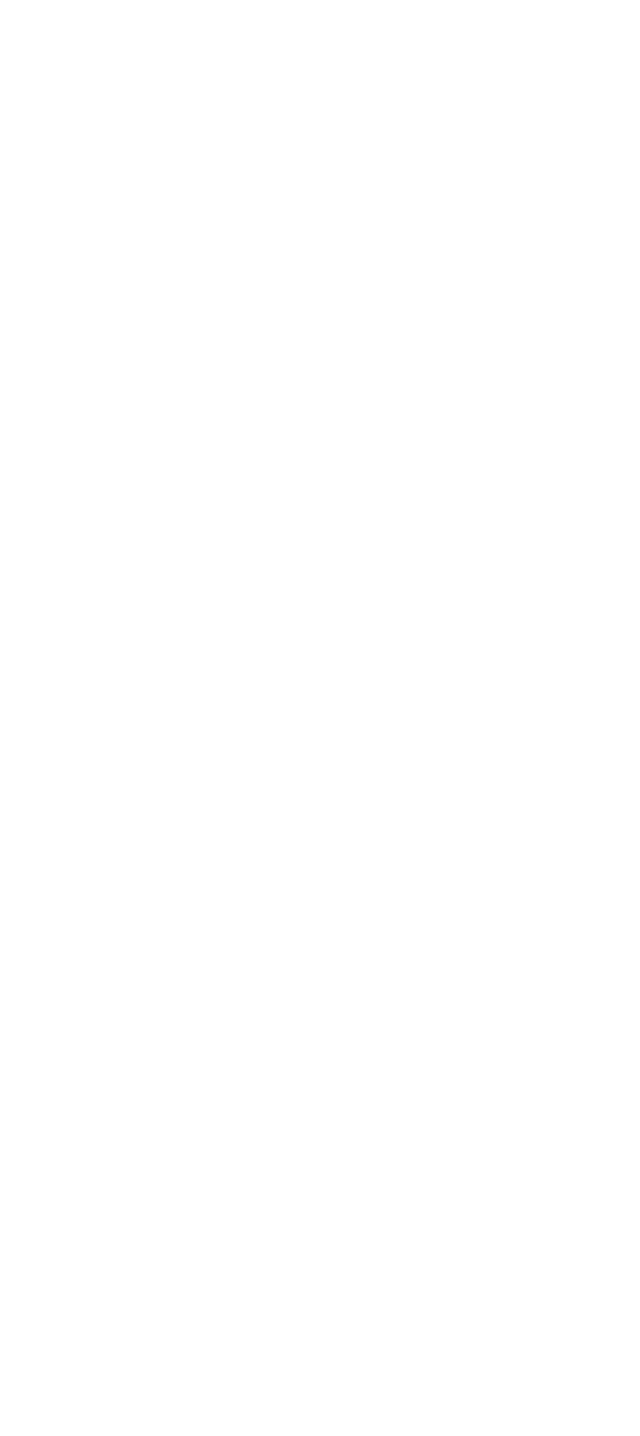
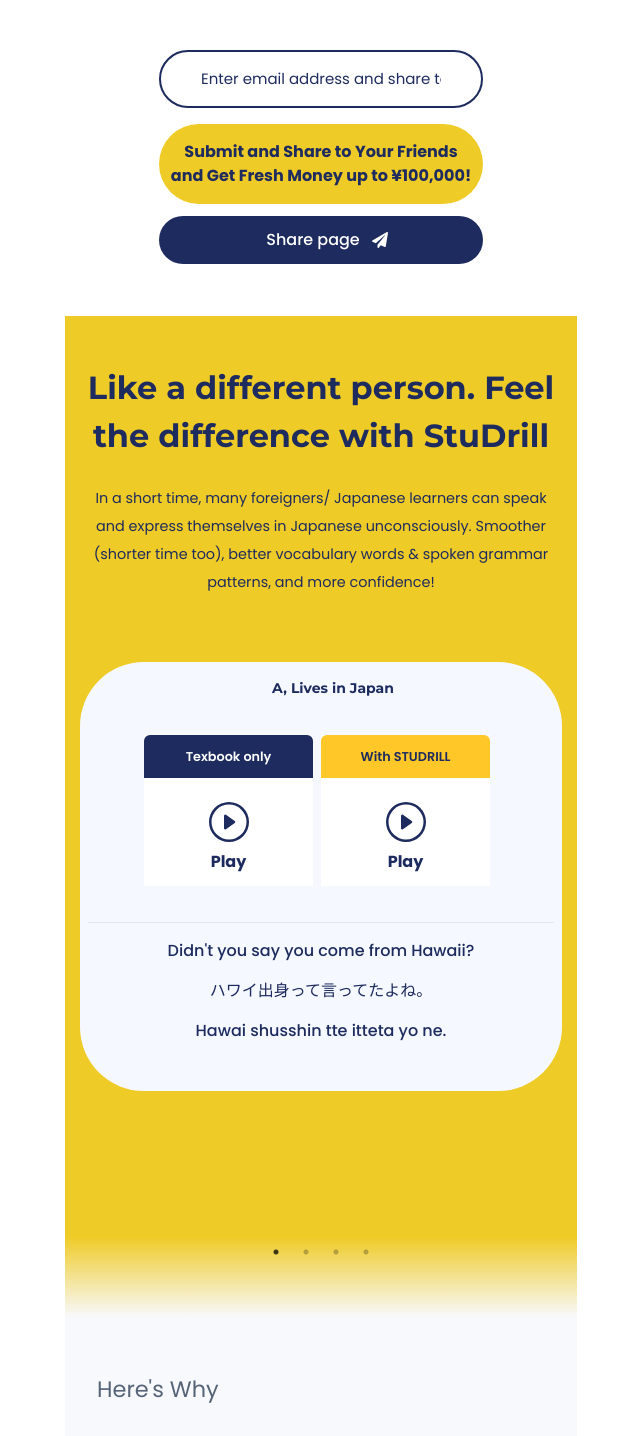
Before and after one commit to Guneetsinghtuli/StudrilWeb, a Next.js app: page /home in a window 1280 px wide. Shown: the part 908-2344 px from the top of the page, without its empty margins (319-959 px from the left). Before the commit the page ends 800 px from the top, so only its background shows below. Built offline with nearby package versions, Linux system fonts and the light colour scheme.

Commit message:
added home

```diff
--- a/src/pages/_document.js
+++ b/src/pages/_document.js
@@ -54,7 +54,9 @@ App is launching this March! Get exclusive treatment if you sign-up early!"
                   window.dataLayer = window.dataLayer || [];
                   function gtag(){dataLayer.push(arguments);}
                   gtag('js', new Date());
-                  gtag('config', ${process.env.NEXT_PUBLIC_GTAG});
+                  gtag('config', ${process.env.NEXT_PUBLIC_GTAG},{
+                    'user_id': 'USER_ID'
+                  });
               `,
         }}
       ></script>
--- a/src/pages/home.js
+++ b/src/pages/home.js
@@ -1,11 +1,23 @@
-import Navbar from '../components/navbar'
-
+import Navbar from "../components/navbar";
+import Table from "../components/table";
+import Footer from "../components/footer";
+import Test from "../components/test";
+import MainM from "../mobilecomponents/main";
+import FeatureM from "../mobilecomponents/feature";
+import Upfooter from "../mobilecomponents/upfooter";
 
 
 export default function Homesection() {
   return (
-     <>
-        <Navbar/>
-     </>
+   <div className="md:ml-96 md:mr-96">
+        <Navbar />
+      <MainM />
+      <Test />
+      <div className="h-20 bg-gradient-to-b from-[#EFCB27] to-[#F8F9FC]"></div>
+      <FeatureM />
+      <Table />
+      <Upfooter />
+      <Footer />
+     </div>
   )
 }
```
